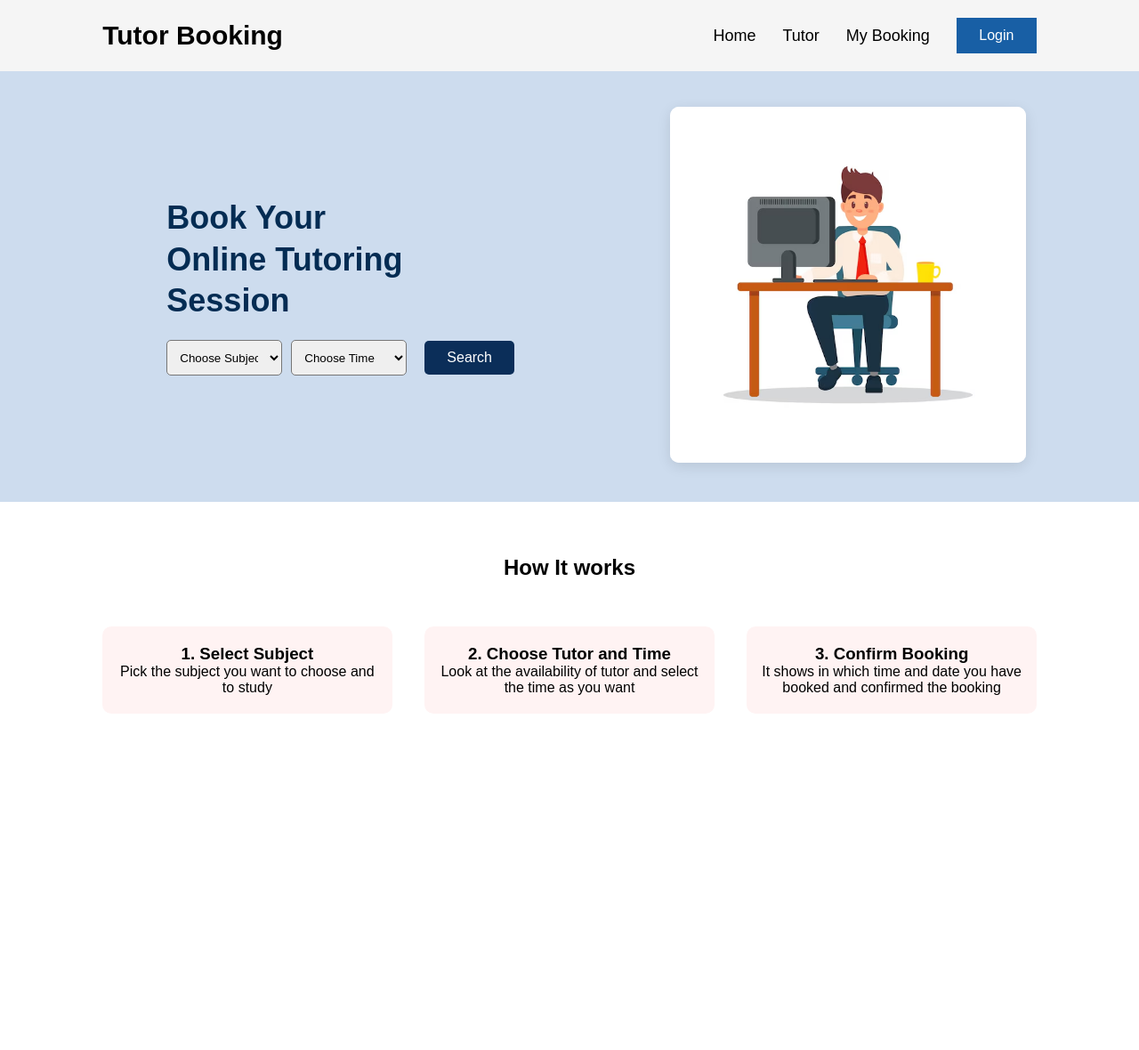
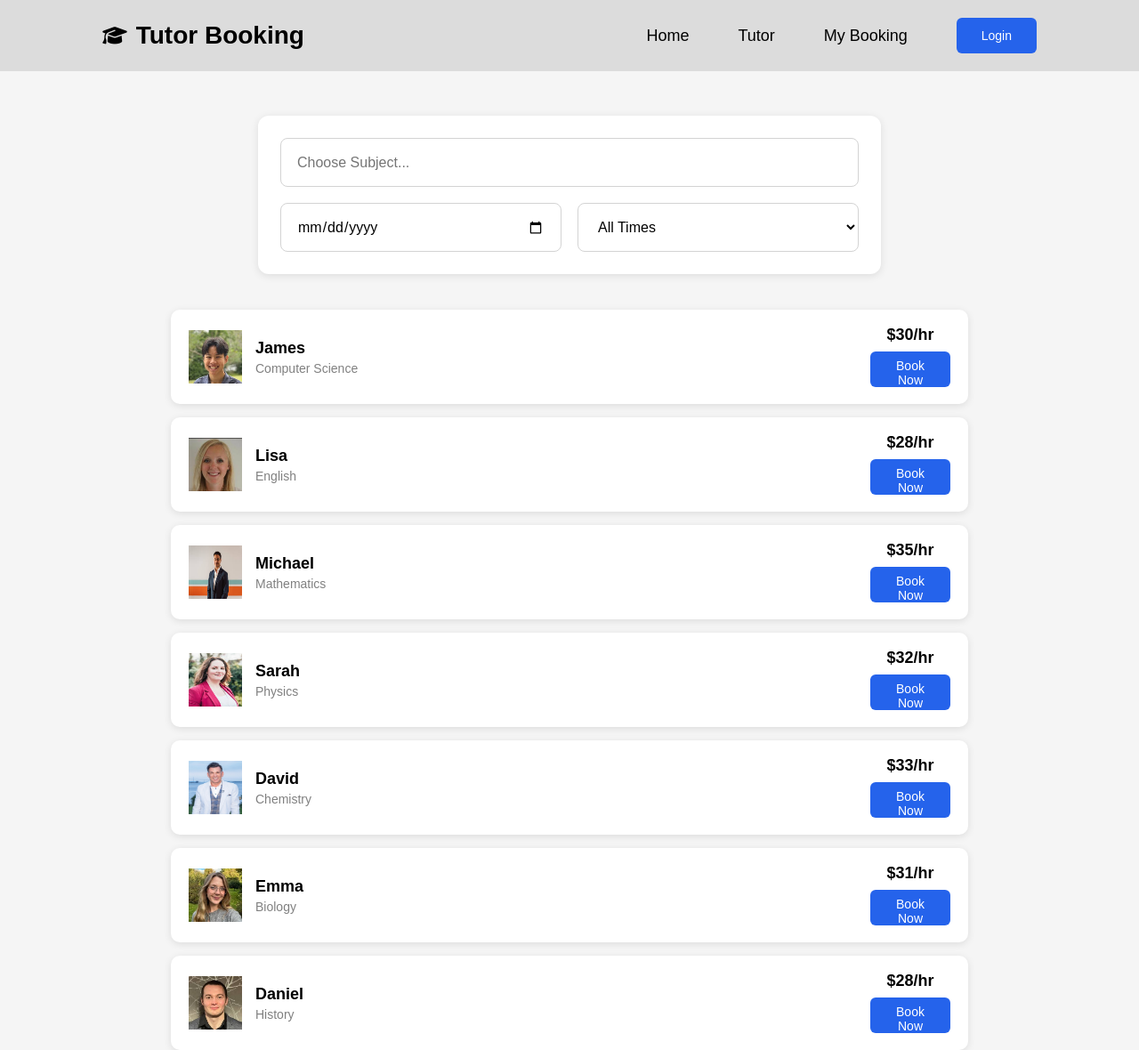
Before and after one commit to poojabist1126/203-online-booking-system-project, a Flask app: page / in a window 1280 px wide. Shown: the whole page at 89% size. Before the commit the page ends 781 px from the top, so only its background shows below. Run offline with Flask 3, Linux system fonts and the light colour scheme.

Commit message:
Some updates

```diff
--- a/app.py
+++ b/app.py
@@ -1,10 +1,68 @@
-from flask import Flask, render_template
+import flask
+app = flask.Flask(__name__)
 
-app= Flask(__name__)
+tutors = [
+    {
+        "id": 1,
+        "name": "James",
+        "major": "Computer Science",
+        "rate": 30,
+        "profile_pic": "static/James.png"
+    },
+    {
+        "id": 2,
+        "name": "Lisa",
+        "major": "English",
+        "rate": 28,
+        "profile_pic": "static/Lisa.png"
+    },
 
-@app.route("/")
+
+     {
+        "id": 3,
+        "name": "Michael",
+        "major": "Mathematics",
+        "rate": 35,
+        "profile_pic": "static/Michael.png"
+
+    },
+    {
+        "id": 4,
+        "name": "Sarah",
+        "major": "Physics",
+        "rate": 32,
+        "profile_pic": "static/Sarah.png"
+
+    },
+    {
+        "id": 5,
+        "name": "David",
+        "major": "Chemistry",
+        "rate": 33,
+        "profile_pic": "static/David.png"
+
+    },
+    {
+        "id": 6,
+        "name": "Emma",
+        "major": "Biology",
+        "rate": 31,
+        "profile_pic": "static/Emma.png"
+
+    },
+    {
+        "id": 7,
+        "name": "Daniel",
+        "major": "History",
+        "rate": 28,
+        "profile_pic": "static/Daniel.png"
+
+    },
+]
+
+@app.route('/')
 def home():
-    return render_template("home.html")
+    return flask.render_template('index.html', tutors=tutors)
 
-if __name__ == "__main__":
+if __name__ == '__main__':
     app.run(debug=True)
--- a/static/style.css
+++ b/static/style.css
@@ -132,3 +132,154 @@ button{
     box-sizing: border-box;
 
 }
+
+* {
+  margin: 0;
+  padding: 0;
+  box-sizing: border-box;
+  text-decoration: none;
+  list-style: none;
+  font-family: Arial, Helvetica, sans-serif;
+}
+
+body {
+  background: #f5f5f5;
+}
+
+header {
+  background: gainsboro;
+  padding: 20px 9%;
+
+  display: flex;
+  justify-content: space-between;
+  align-items: center;
+}
+
+.logo {
+  color: black;
+  font-size: 28px;
+  font-weight: 600;
+
+  display: flex;
+  align-items: center;
+  gap: 10px;
+}
+
+.logo i {
+  font-size: 22px;
+}
+
+ul li {
+  display: inline-block;
+}
+
+ul li a {
+  color: black;
+  font-size: 18px;
+  margin-right: 25px;
+}
+
+button {
+  padding: 10px 18px;
+  border: none;
+  background: #2563eb;
+  color: white;
+  border-radius: 6px;
+  cursor: pointer;
+  font-size: 14px;
+}
+
+.search-section {
+  display: flex;
+  justify-content: center;
+  margin-top: 50px;
+}
+
+.search-box {
+  width: 700px;
+  background: white;
+  padding: 25px;
+  border-radius: 12px;
+
+  box-shadow: 0px 2px 10px rgba(0, 0, 0, 0.1);
+}
+
+.search-box input[type="text"] {
+  width: 100%;
+  height: 55px;
+  padding: 0 18px;
+  border: 1px solid lightgray;
+  border-radius: 8px;
+  margin-bottom: 18px;
+  font-size: 16px;
+  outline: none;
+}
+
+.bottom-box {
+  display: flex;
+  gap: 18px;
+}
+
+.bottom-box input,
+.bottom-box select {
+  flex: 1;
+  height: 55px;
+  padding: 0 18px;
+  border: 1px solid lightgray;
+  border-radius: 8px;
+  font-size: 16px;
+  background: white;
+  outline: none;
+}
+
+.tutor-section {
+  width: 70%;
+  margin: 40px auto;
+}
+
+.tutor-card {
+  background: white;
+  padding: 18px 20px;
+  border-radius: 10px;
+  margin-bottom: 15px;
+
+  display: flex;
+  justify-content: space-between;
+  align-items: center;
+
+  box-shadow: 0px 2px 8px rgba(0, 0, 0, 0.1);
+}
+
+.left {
+  display: flex;
+  align-items: center;
+  gap: 15px;
+}
+
+.profile-pic {
+  height: 60px;
+  width: 60px;
+}
+
+.text h3 {
+  font-size: 18px;
+  margin-bottom: 4px;
+}
+
+.text p {
+  color: gray;
+  font-size: 14px;
+}
+
+.right {
+  text-align: center;
+}
+
+.right h2 {
+  font-size: 18px;
+  margin-bottom: 8px;
+}
+
+.right button {
+  padding: 8px 15px;
+}
--- /dev/null
+++ b/templates/index.html
@@ -0,0 +1,71 @@
+<!doctype html>
+<html lang="en">
+  <head>
+    <title>Tutor Booking</title>
+    <link
+      rel="stylesheet"
+      href="https://cdnjs.cloudflare.com/ajax/libs/font-awesome/6.5.1/css/all.min.css"
+    />
+
+    <link
+      rel="stylesheet"
+      href="{{ url_for('static', filename='style.css') }}"
+    />
+  </head>
+
+  <body>
+    <header>
+      <a href="#" class="logo">
+        <i class="fa-solid fa-graduation-cap"></i>
+        Tutor Booking
+      </a>
+
+      <ul>
+        <li><a href="#">Home</a></li>
+        <li><a href="#">Tutor</a></li>
+        <li><a href="#">My Booking</a></li>
+
+        <li>
+          <button>Login</button>
+        </li>
+      </ul>
+    </header>
+
+    <section class="search-section">
+      <div class="search-box">
+        <input type="text" placeholder="Choose Subject..." />
+
+        <div class="bottom-box">
+          <input type="date" />
+
+          <select>
+            <option>All Times</option>
+            <option>Morning</option>
+            <option>Afternoon</option>
+            <option>Evening</option>
+          </select>
+        </div>
+      </div>
+    </section>
+
+    <section class="tutor-section">
+      {% for tutor in tutors %}
+      <div class="tutor-card">
+        <div class="left">
+          <img class="profile-pic" src="{{tutor.profile_pic}}" />
+
+          <div class="text">
+            <h3>{{tutor.name}}</h3>
+            <p>{{tutor.major}}</p>
+          </div>
+        </div>
+
+        <div class="right">
+          <h2>${{tutor.rate}}/hr</h2>
+          <button>Book Now</button>
+        </div>
+      </div>
+      {% endfor %}
+    </section>
+  </body>
+</html>
```
Also changed, not shown: app1.py (added, +10 -0 lines), static/Daniel.png (added), static/David.png (added), static/Emma.png (added), static/James.png (added), static/Lisa.png (added), static/Michael.png (added), static/Sarah.png (added), 1 other file.
